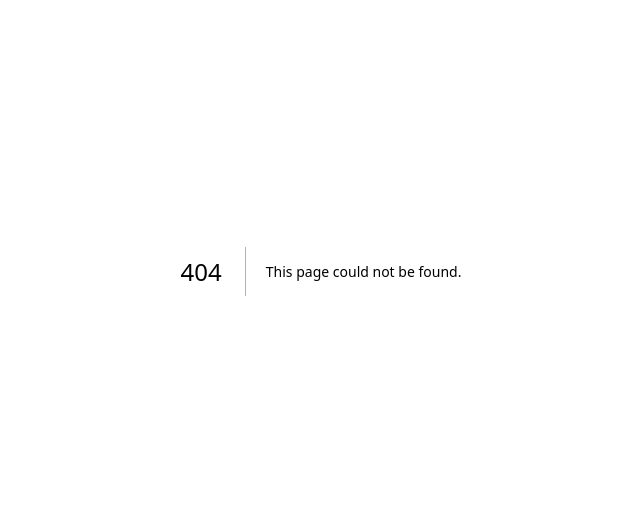
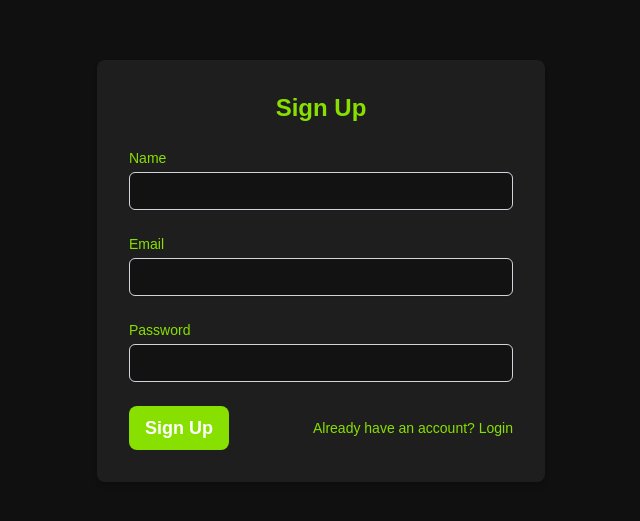
Before and after one commit to JeetDas5/smatr-health, a Next.js app: page /signup in a window 1280 px wide. Before the commit this address had no page. Shown: the part 129-650 px from the top of the page, without its empty margins (319-959 px from the left). Built offline with nearby package versions, Linux system fonts and the light colour scheme.

Commit message:
fixed navbar and login, signup page

```diff
--- a/package.json
+++ b/package.json
@@ -16,6 +16,7 @@
     "next-themes": "^0.4.4",
     "react": "^19.0.0",
     "react-dom": "^19.0.0",
+    "react-toastify": "^10.0.6",
     "tailwind-merge": "^2.5.5",
     "tailwindcss-animate": "^1.0.7"
   },
--- a/src/app/components/Navbar.tsx
+++ b/src/app/components/Navbar.tsx
@@ -5,10 +5,10 @@ const Navbar = () => {
   return (
     <nav className="bg-card text-card-foreground py-4 shadow-md">
       <div className="container mx-auto px-6 flex justify-between items-center">
-        <Link href="/" className="text-2xl font-bold text-primary">
+        <Link href="/" className="text-xl md:text-2xl font-bold text-primary">
           SmartHealth Navigator
         </Link>
-        <div className="space-x-4">
+        <div className="space-x-4 gap-2 md:gap-0">
           <Link
             href="/login"
             className="text-green-800 text-lg bg-white px-4 py-2 rounded-lg transition-all duration-300 ease-in-out hover:bg-primary hover:text-primary-foreground"
--- a/src/app/login/page.tsx
+++ b/src/app/login/page.tsx
@@ -3,12 +3,12 @@
 import { useState } from "react";
 import { useRouter } from "next/navigation";
 import Link from "next/link";
+import { ToastContainer, toast } from "react-toastify";
 
 export default function Login() {
   const [email, setEmail] = useState("");
   const [password, setPassword] = useState("");
-  const [error, setError] = useState("");
-  const router = useRouter(); // Use Next.js router
+  const router = useRouter();
 
 interface FormEvent {
     preventDefault: () => void;
@@ -18,25 +18,23 @@ const handleSubmit = (e: FormEvent) => {
     e.preventDefault();
 
     if (!email || !password) {
-        setError("Both fields are required");
+      toast.error("Submit all fields.");
         return;
     }
 
     // Simulating a login process
     if (email && password) {
-        // Clear error and redirect to home page
-        setError("");
         router.push("/"); // Navigate to the home page
     } else {
-        setError("Invalid email or password");
+      toast.error("An error occurred. Please try again later.");
     }
 };
 
   return (
     <div className="bg-background text-foreground min-h-screen flex items-center justify-center p-6">
+      <ToastContainer />
       <div className="max-w-md w-full bg-card p-8 rounded-lg shadow-md">
         <h2 className="text-2xl font-bold text-primary mb-6 text-center">Login</h2>
-        {error && <p className="text-red-500 mb-4 text-center">{error}</p>}
         <form onSubmit={handleSubmit} className="space-y-6">
           <div>
             <label htmlFor="email" className="block text-sm font-medium text-primary">
--- /dev/null
+++ b/src/app/signup/page.tsx
@@ -0,0 +1,109 @@
+'use client';
+
+import { useState } from 'react';
+import { useRouter } from 'next/navigation';
+import Link from 'next/link';
+import { toast } from 'react-toastify';
+import 'react-toastify/dist/ReactToastify.css';
+
+export default function Signup() {
+  const [name, setName] = useState('');
+  const [email, setEmail] = useState('');
+  const [password, setPassword] = useState('');
+  const router = useRouter(); // Use Next.js router
+
+  interface FormEvent {
+    preventDefault: () => void;
+  }
+
+  const handleSubmit = async (e: FormEvent) => {
+    e.preventDefault();
+
+    if (!name || !email || !password) {
+      toast.error('All fields are required');
+      return;
+    }
+
+    try {
+      const response = await fetch('/api/signup', {
+        method: 'POST',
+        headers: { 'Content-Type': 'application/json' },
+        body: JSON.stringify({ name, email, password }),
+      });
+
+      const result = await response.json();
+
+      if (response.ok) {
+        toast.success('Account created successfully! Redirecting to login...');
+        setTimeout(() => router.push('/login'), 2000); // Navigate to login page
+      } else {
+        toast.error(result.error || 'Failed to create account. Please try again.');
+      }
+    } catch (err) {
+      toast.error('Something went wrong. Please try again.');
+    }
+  };
+
+  return (
+    <div className="bg-background text-foreground min-h-screen flex items-center justify-center p-6">
+      <div className="max-w-md w-full bg-card p-8 rounded-lg shadow-md">
+        <h2 className="text-2xl font-bold text-primary mb-6 text-center">Sign Up</h2>
+        <form onSubmit={handleSubmit} className="space-y-6">
+          <div>
+            <label htmlFor="name" className="block text-sm font-medium text-primary">
+              Name
+            </label>
+            <input
+              type="text"
+              id="name"
+              name="name"
+              value={name}
+              onChange={(e) => setName(e.target.value)}
+              className="mt-1 block w-full px-3 py-2 border border-gray-300 rounded-md shadow-sm focus:outline-none focus:ring-1 focus:ring-primary focus:border-primary sm:text-sm"
+              required
+            />
+          </div>
+          <div>
+            <label htmlFor="email" className="block text-sm font-medium text-primary">
+              Email
+            </label>
+            <input
+              type="email"
+              id="email"
+              name="email"
+              value={email}
+              onChange={(e) => setEmail(e.target.value)}
+              className="mt-1 block w-full px-3 py-2 border border-gray-300 rounded-md shadow-sm focus:outline-none focus:ring-1 focus:ring-primary focus:border-primary sm:text-sm"
+              required
+            />
+          </div>
+          <div>
+            <label htmlFor="password" className="block text-sm font-medium text-primary">
+              Password
+            </label>
+            <input
+              type="password"
+              id="password"
+              name="password"
+              value={password}
+              onChange={(e) => setPassword(e.target.value)}
+              className="mt-1 block w-full px-3 py-2 border border-gray-300 rounded-md shadow-sm focus:outline-none focus:ring-1 focus:ring-primary focus:border-primary sm:text-sm"
+              required
+            />
+          </div>
+          <div className="flex items-center justify-between">
+            <button
+              type="submit"
+              className="bg-primary text-white px-4 py-2 rounded-lg text-lg font-semibold hover:bg-opacity-80"
+            >
+              Sign Up
+            </button>
+            <Link href="/login" className="text-sm text-primary hover:underline">
+              Already have an account? Login
+            </Link>
+          </div>
+        </form>
+      </div>
+    </div>
+  );
+}
```
Also changed, not shown: 1 other file (tests, documents, lock files or other folders).
